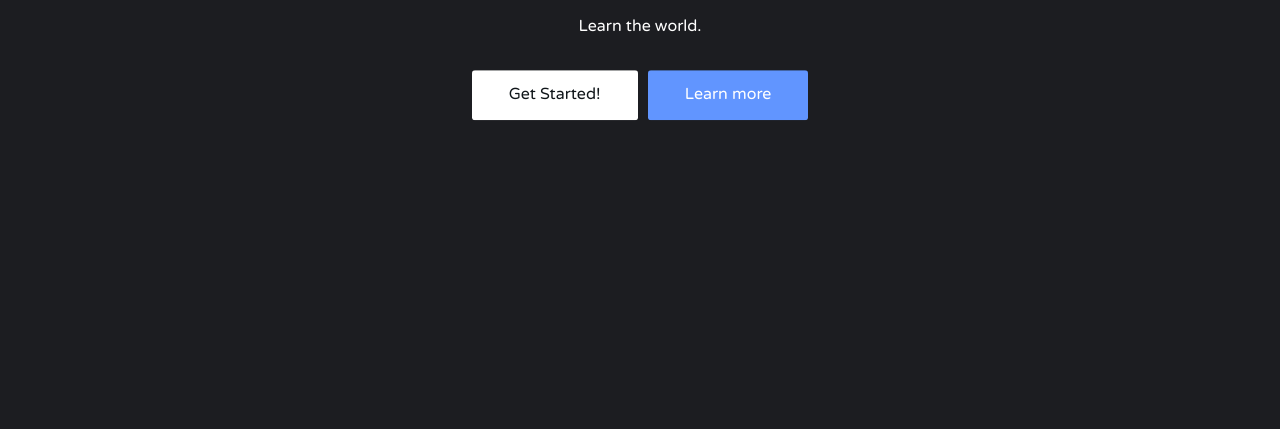
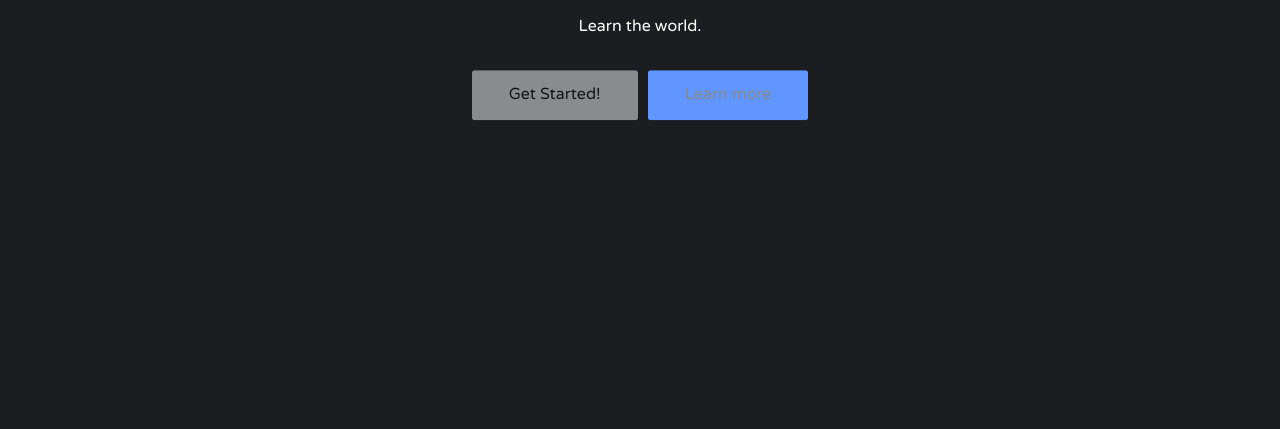
Before and after one commit to error404-svg/athaeos, a plain HTML site: page index.html in a window 1280 px wide. Shown: the part 371-800 px from the top of the page. Drawn offline with Linux system fonts and the light colour scheme.

Commit message:
Update style.css

```diff
--- a/css/style.css
+++ b/css/style.css
@@ -203,7 +203,7 @@ input[type="text"], input[type="email"], input[type="password"], input[type="num
     height: 40px;
     width: 100%;
     border: none;
-	  background: #F4F4F4;
+	  background: #888C8D;
     border-bottom: 2px solid #EEE;
     color: #354052;
     padding: 0px 10px;
@@ -237,11 +237,11 @@ input[type="text"]:focus, input[type="email"]:focus, input[type="password"]:focu
 
 .main-btn {
     background: #6195FF;
-    color: #FFF;
+    color: #888C8D;
 }
 
 .white-btn {
-    background: #FFF;
+    background: #888C8D;
     color: #10161A !important;
 }
 
```
